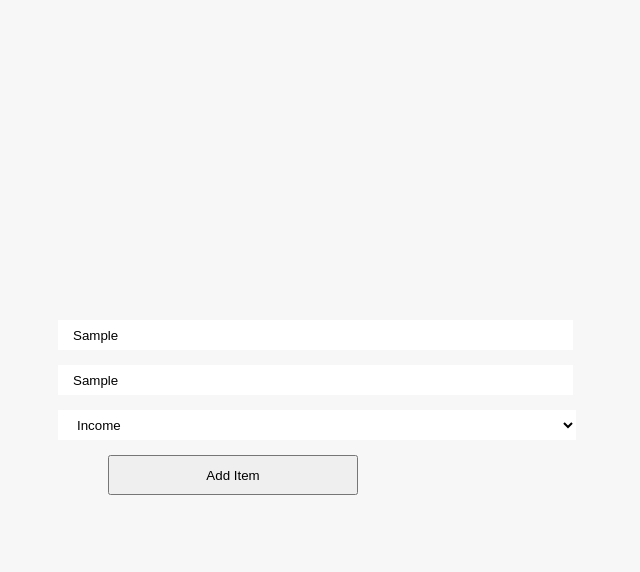
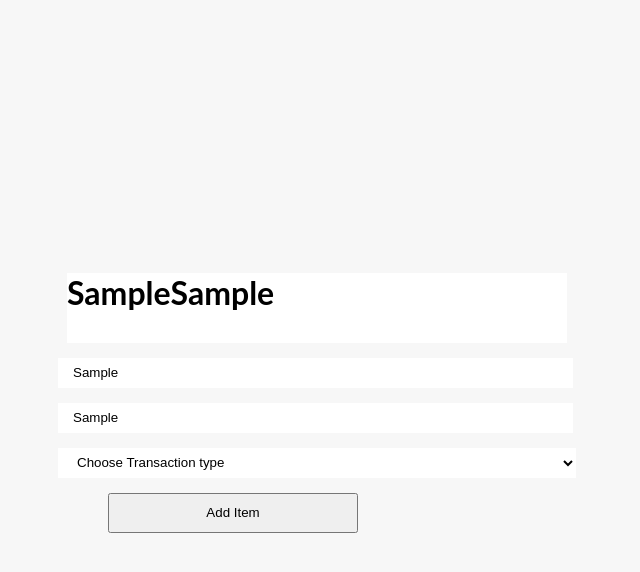
Before and after one commit to ER-Mollo/budget-app, a React (Create React App) app: page / in a window 1280 px wide. Both pictures are taken after typing "Sample", "Sample" into the empty fields and a click on the button "Add Item". Shown: the top 572 px of the page, without its empty margins (323-963 px from the left). Built offline with nearby package versions, Linux system fonts and the light colour scheme.

Commit message:
added project

```diff
--- a/src/App.js
+++ b/src/App.js
@@ -3,6 +3,7 @@ import './App.css';
 // import Display from '../components/display.js'
 import React, {useState} from 'react'
 import AddItem from './components/addItem';
+import { Display } from './components/display';
 
 
 
@@ -21,7 +22,7 @@ function App() {
 
   return (
     <div className="container">
-
+        <Display list={transaction}/>
         <AddItem add = {addTransaction}/>
     </div>
   );
--- a/src/components/addItem.js
+++ b/src/components/addItem.js
@@ -16,6 +16,7 @@ function AddItem(props){
            <input placeholder="Enter Items" onChange={(e)=> setItem(e.target.value)}/><br></br>
            <input placeholder="Enter amount" onChange={(e)=> setAmount(e.target.value)}/><br></br>
            <select onChange={(e)=> settransactionType(e.target.value)}>
+               <option value="Choose Transaction type">Choose Transaction type</option>
                <option value="Income">Income</option>
                <option value = "Expense">Expense</option>
            </select><br></br>
--- a/src/components/display.js
+++ b/src/components/display.js
@@ -1,14 +1,25 @@
 import React from "react";
+import '../css/display.css'
 import AddItem from "./addItem";
 
 function Display(props){
     return(
         <div>
-            {props.list.map((item) => (
+            {props.list.map((items) => (
                 <div>
-                    <h1>{AddItem.amount}</h1>
-                    <h1>{AddItem.item}</h1>
-                    <h1>{AddItem.transactionType}</h1>
+                    <div className="transaction-item">
+                        <div>
+                            <h1>{items.amount}</h1>
+                        </div>
+                        <div>
+                            <h1>{items.item}</h1>
+                        </div>
+                        <div>
+                            <h1>{items.transactionType}</h1>
+                        </div>
+
+                    </div>
+
                 </div>
             ))}
 
--- /dev/null
+++ b/src/css/display.css
@@ -0,0 +1,9 @@
+.transaction-item{
+    display: flex;
+    background-color: white;
+    color: black;
+    width: 500px;
+    height: 70px;
+    margin-top: 5px;
+
+}
```
